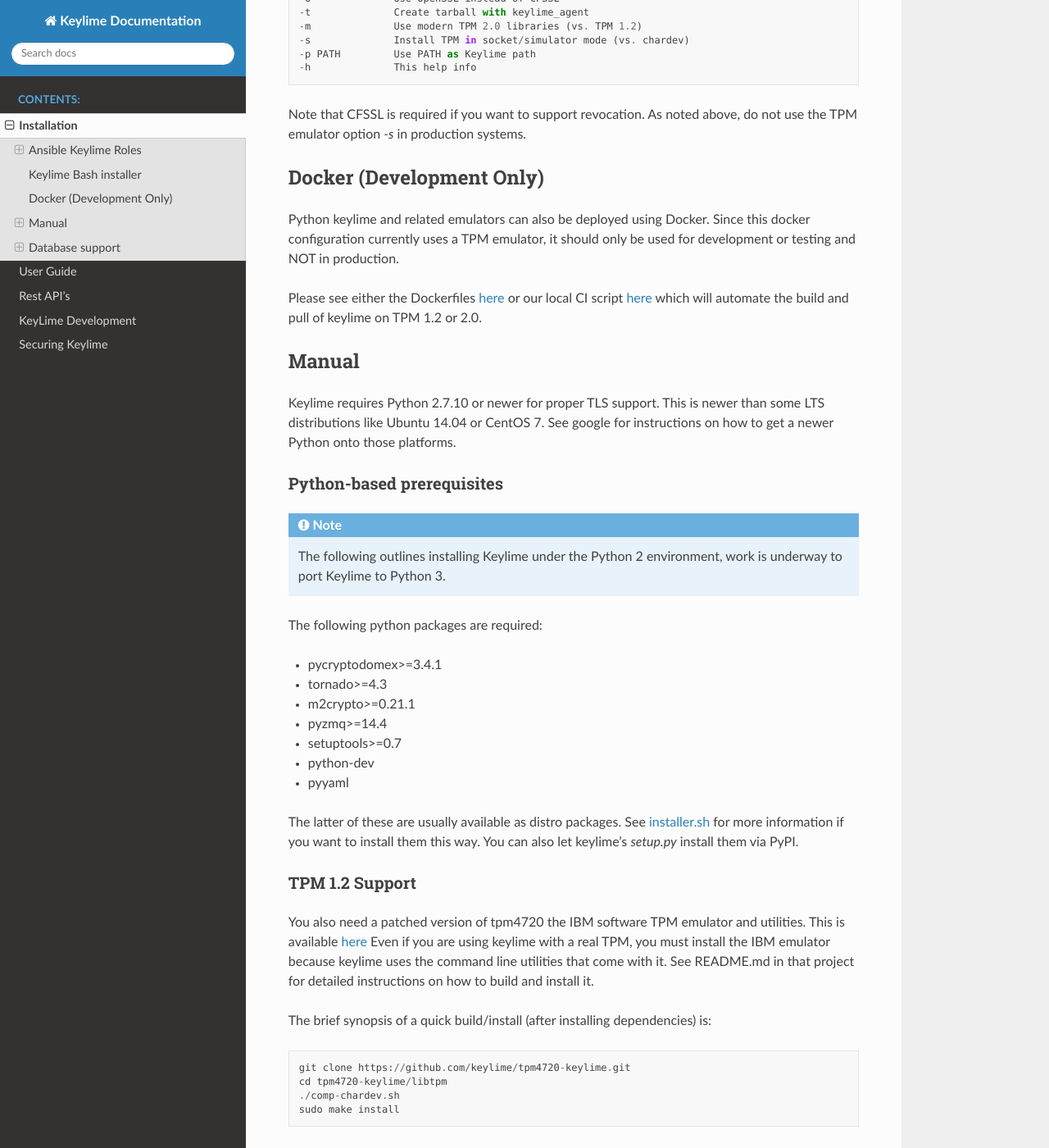
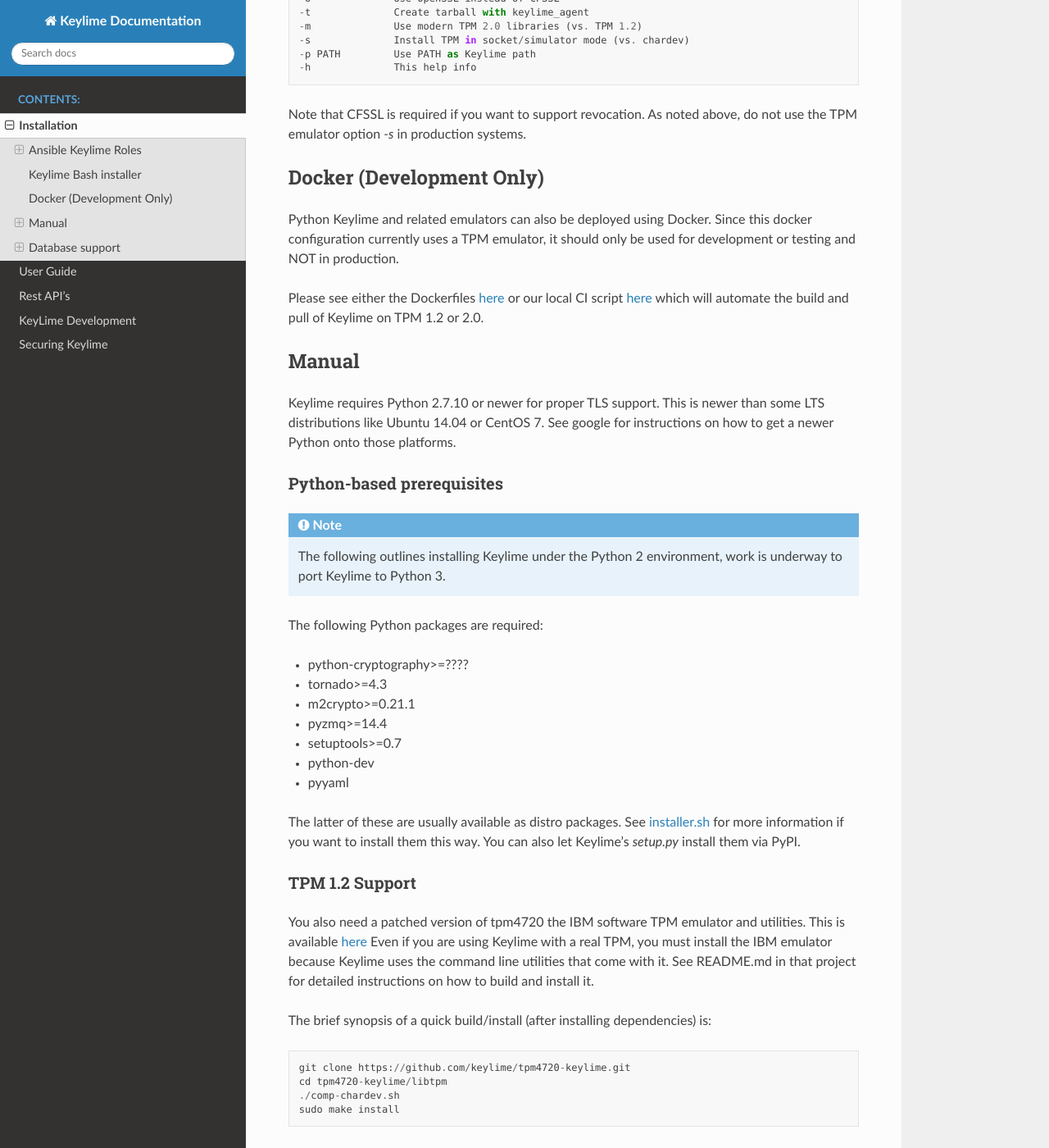
Before and after one commit to keylime/keylime, a Sphinx documentation site: the page built from docs/installation.rst, in a window 1280 px wide and 1400 px high, scrolled down 2627 px. Shown: the whole window at 82% size. Built offline with Sphinx 7.4.7 and the Read the Docs theme 2.0.0, drawn with Linux system fonts in a browser that asks for light colours; pages that are not in the unit, such as notebooks, are missing from menus; some of the changed text lies outside the part shown.

Commit message:
Small improvements to the installation page. (#57)
* small changes to installation.rst
* rename secure payload page to correct (indexed) name

Signed-off-by: axelsimon <github@axelsimon.net>

```diff
--- a/docs/installation.rst
+++ b/docs/installation.rst
@@ -1,21 +1,21 @@
 Installation
 ============
 
-There are three current methods for installing Keylime, the ansible role, the
-keylime installer or a manual installation.
+There are three current methods for installing Keylime: the Ansible role, the
+Keylime installer or a manual installation.
 
 Ansible Keylime Roles
 ---------------------
 
 An Ansible role to deploy `Keylime <https://github.com/keylime/keylime>`_
-, alongside the `Keylime rust cloud agent <https://github.com/keylime/rust-keylime>`_
+, alongside the `Keylime Rust cloud agent <https://github.com/keylime/rust-keylime>`_
 
 .. warning::
-    Please note that the rust cloud agent is still under early stages of Development.
-    Those wishing to test drive keylimes functionality should use the existing
-    python based cloud agent `keylime_agent` until later notice.
+    Please note that the Rust cloud agent is still under early stages of development.
+    Those wishing to test drive Keylimes functionality should use the existing
+    Python based cloud agent `keylime_agent` until later notice.
 
-This role deploys keylime for use with a Hardware TPM.
+This role deploys Keylime for use with a Hardware TPM.
 
 Should you wish to deploy Keylime with a software TPM emulator for development
 or getting your feet wet, use the `Ansible Keylime Soft TPM <https://github.com/keylime/ansible-keylime-soft-tpm>`_
@@ -124,7 +124,7 @@
 Docker (Development Only)
 -------------------------
 
-Python keylime and related emulators can also be deployed using Docker.
+Python Keylime and related emulators can also be deployed using Docker.
 Since this docker configuration currently uses a TPM emulator,
 it should only be used for development or testing and NOT in production.
 
@@ -132,7 +132,7 @@
 `here <https://github.com/keylime/keylime/tree/master/docker>`_ or our
 local CI script
 `here <https://github.com/keylime/keylime/blob/master/.ci/run_local.sh>`_
-which will automate the build and pull of keylime on TPM 1.2 or 2.0.
+which will automate the build and pull of Keylime on TPM 1.2 or 2.0.
 
 Manual
 ------
@@ -148,9 +148,9 @@
     The following outlines installing Keylime under the Python 2 environment,
     work is underway to port Keylime to Python 3.
 
-The following python packages are required:
+The following Python packages are required:
 
-* pycryptodomex>=3.4.1
+* python-cryptography>=????
 * tornado>=4.3
 * m2crypto>=0.21.1
 * pyzmq>=14.4
@@ -159,7 +159,7 @@
 * pyyaml
 
 The latter of these are usually available as distro packages. See `installer.sh <https://github.com/keylime/keylime/blob/master/installer.sh>`_
-for more information if you want to install them this way. You can also let keylime's `setup.py`
+for more information if you want to install them this way. You can also let Keylime's `setup.py`
 install them via PyPI.
 
 TPM 1.2 Support
@@ -167,8 +167,8 @@
 
 You also need a patched version of tpm4720 the IBM software TPM emulator and
 utilities.  This is available `here <https://github.com/keylime/tpm4720-keylime>`_
-Even if you are using keylime with a real TPM, you must install the IBM emulator
-because keylime uses the command line utilities that come with it.
+Even if you are using Keylime with a real TPM, you must install the IBM emulator
+because Keylime uses the command line utilities that come with it.
 See README.md in that project for detailed instructions on how to build and install it.
 
 The brief synopsis of a quick build/install (after installing dependencies) is::
@@ -188,7 +188,7 @@
 
 Keylime uses the Intel TPM2 software set to provide TPM 2.0 support.  You will
 need to install the tpm2-tss software stack (available `here <https://github.com/tpm2-software/tpm2-tss>`_) as well as a patched version of the
-tpm2-tools utilities available `here<https://github.com/keylime/tpm2-tools>`_.
+tpm2-tools utilities available `here <https://github.com/keylime/tpm2-tools>`_.
 See README.md in these projects for detailed instructions on how to build and install.
 
 The brief synopsis of a quick build/install (after installing dependencies) is::
@@ -258,7 +258,7 @@
 Install Keylime
 ~~~~~~~~~~~~~~~
 
-You're finally ready to install keylime::
+You're finally ready to install Keylime::
 
     sudo python setup.py install
 
```
Also changed, not shown: other parts of docs/installation.rst (+2 -2 lines), docs/user_guide/secure_payload.rst (renamed from docs/user_guide/secure_payloads.rst).
